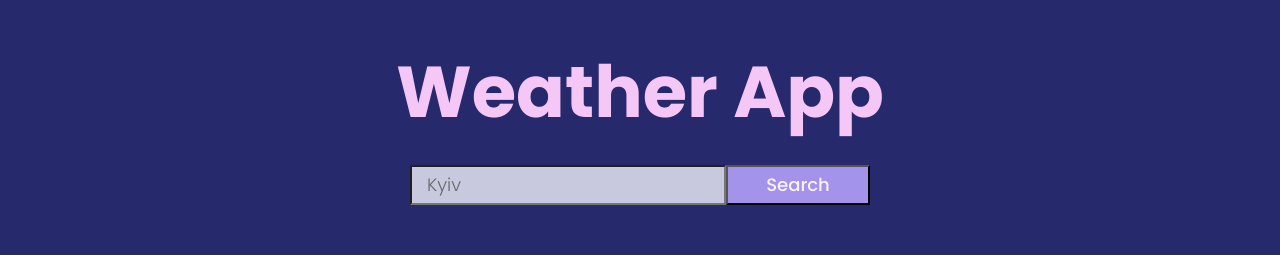
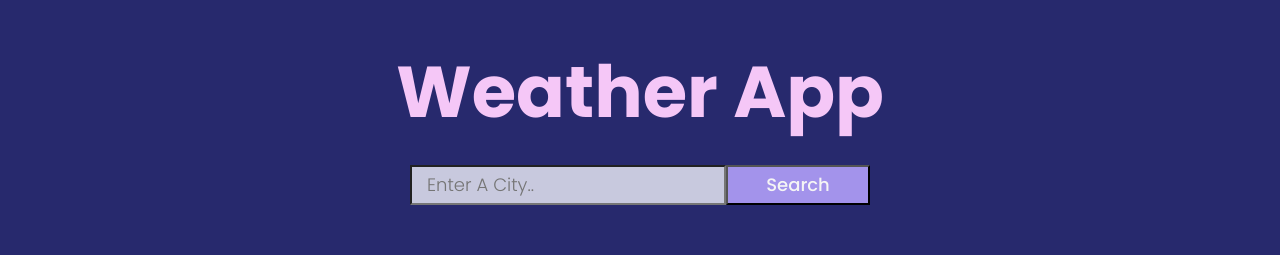
Before and after one commit to Mahaonn/MY-WEATHER-APP, a React (Create React App) app: page / in a window 1280 px wide. Shown: the top 255 px of the page. Built offline with nearby package versions, Linux system fonts and the light colour scheme.

Commit message:
Cleared the index.js of unnecessary links. Removed the default city from the Form component

```diff
--- a/public/index.html
+++ b/public/index.html
@@ -2,12 +2,9 @@
 <html lang="en">
   <head>
     <meta charset="utf-8" />
-    <link rel="icon" href="%PUBLIC_URL%/favicon.ico" />
     <meta name="viewport" content="width=device-width, initial-scale=1" />
     <meta name="theme-color" content="#000000" />
     <meta name="description" content=" " />
-    <link rel="apple-touch-icon" href="%PUBLIC_URL%/logo192.png" />
-    <link rel="manifest" href="%PUBLIC_URL%/manifest.json" />
     <title>My Weather App</title>
   </head>
   <body>
--- a/src/components/Form.js
+++ b/src/components/Form.js
@@ -4,14 +4,13 @@
 import "../styles/Form.css";
 
 const Form = ({ onCityChange }) => {
-  const [userInputCity, setUserInputCity] = useState("Kyiv");
+  const [userInputCity, setUserInputCity] = useState("");
 
   const handleCityChange = (e) => {
     setUserInputCity(e.target.value);
-    onCityChange(e.target.value); // Викликаємо функцію для передачі міста
   };
   const handleSearch = () => {
-    onCityChange(userInputCity); // Викликаємо функцію для передачі міста
+    onCityChange(userInputCity);
   };
   return (
     <div className="form">
--- a/src/components/Header.js
+++ b/src/components/Header.js
@@ -1,4 +1,3 @@
-// Header.js
 import React from "react";
 import Form from "./Form";
 
@@ -8,8 +7,7 @@
   return (
     <header className="header">
       <h1 className="title">Weather App</h1>
-      <Form onCityChange={onCityChange} />{" "}
-      {/* Передаємо функцію для обробки міста */}
+      <Form onCityChange={onCityChange} />
     </header>
   );
 }
```
